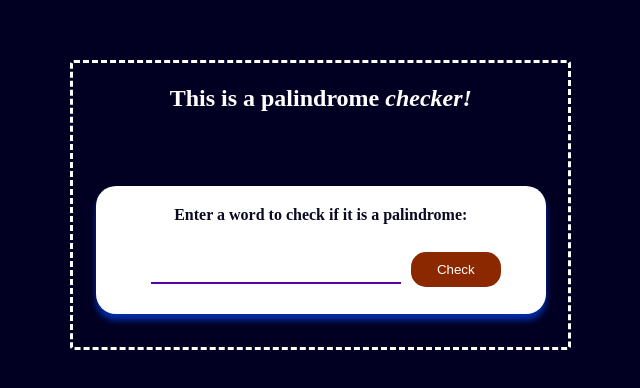
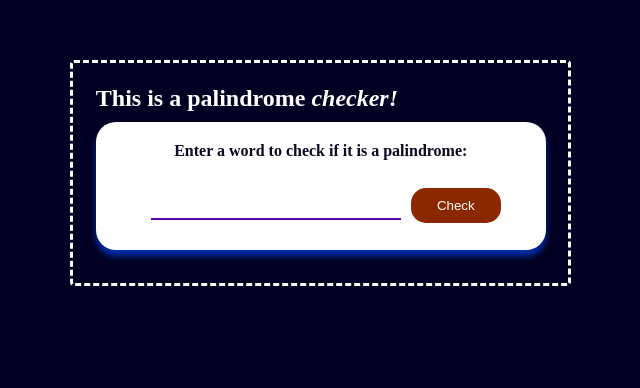
Before and after one commit to KennyZ69/palindrome-checker, a website built with Vite: page index.html in a window 1280 px wide. Shown: the part 180-568 px from the top of the page, without its empty margins (416-1056 px from the left). Built offline with nearby package versions, Linux system fonts and the light colour scheme.

Commit message:
Update style.css

```diff
--- a/src/styles/style.css
+++ b/src/styles/style.css
@@ -12,9 +12,9 @@ body {
 section {
   border: white dashed 3px;
   color: white;
-  display: flex;
-  align-items: center;
-  justify-content: center;
+  position: relative;
+  top: 40%;
+  left: 35%;
   border-radius: 4px;
   max-width: 45vw;
   flex-direction: column;
```
